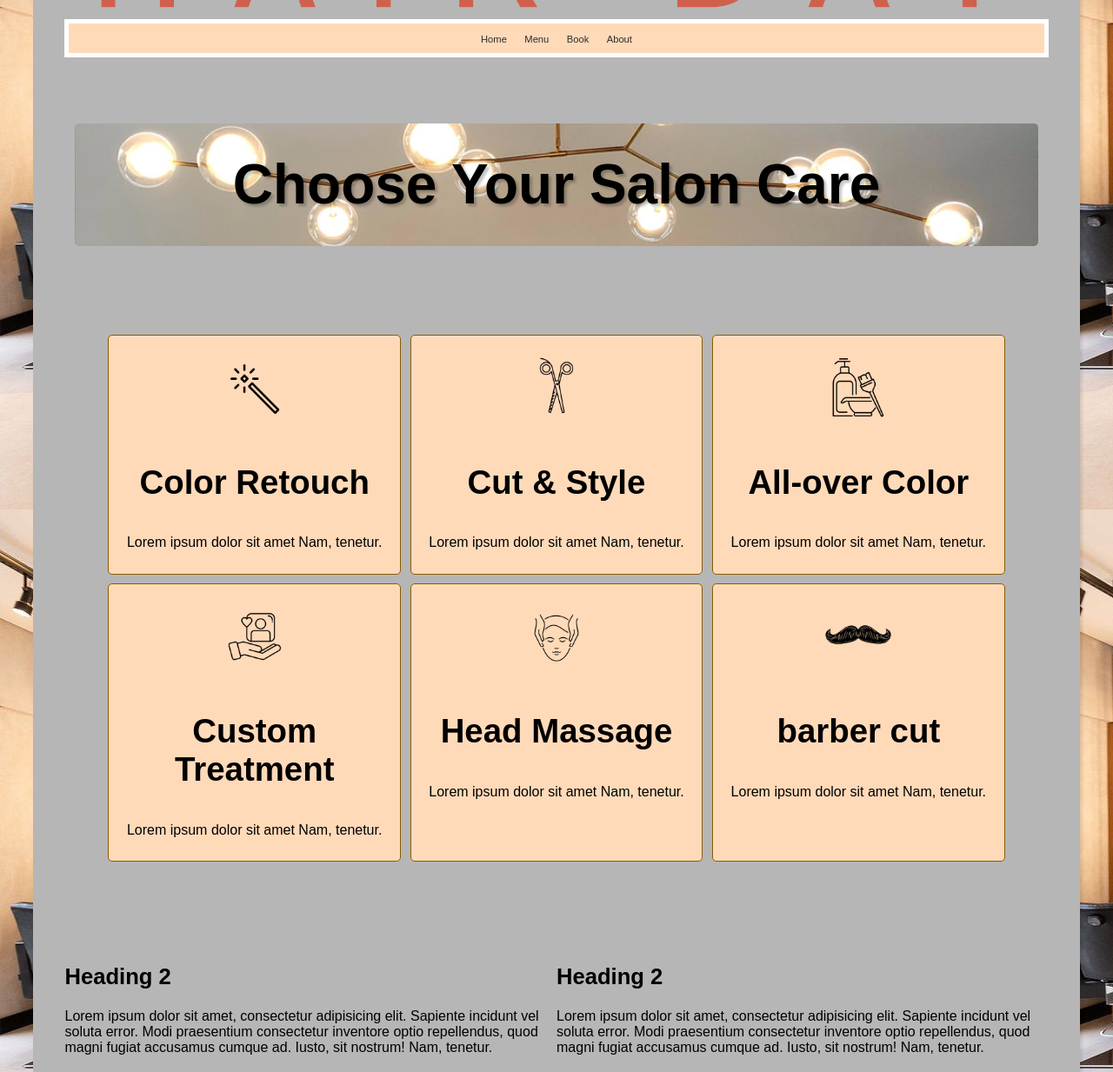
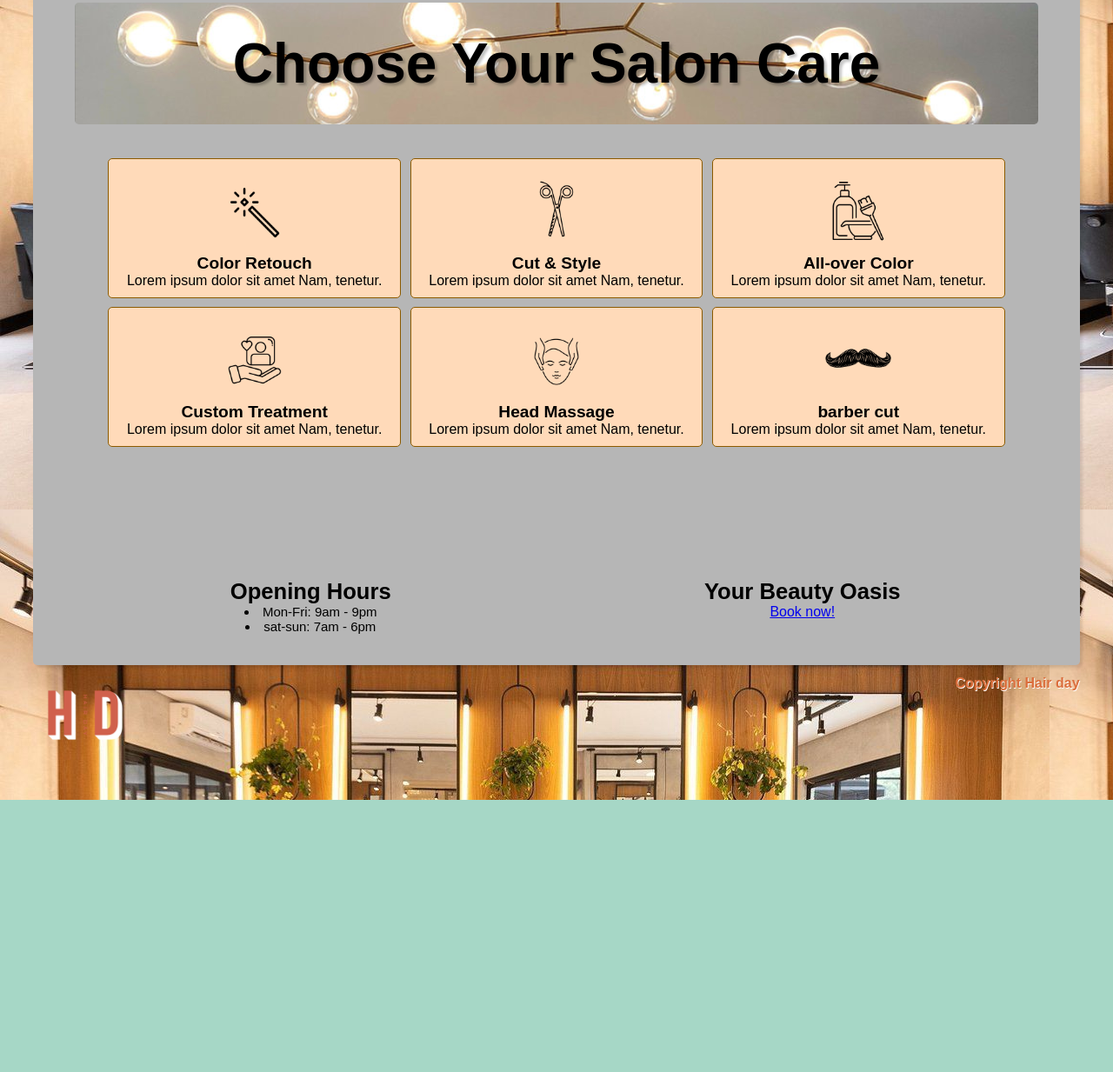
Before and after one commit to gazz-w/HairDayWebSite, a plain HTML site: page index.html in a window 1280 px wide. Shown: the part 218-1451 px from the top of the page at 87% size. After the commit the page ends 1138 px from the top, so only its background shows below. Drawn offline with Linux system fonts and the light colour scheme.

Commit message:
versão beta do site finalizada

```diff
--- a/index.html
+++ b/index.html
@@ -8,7 +8,6 @@
   <title>Hair Day</title>
   <meta name="description" content="A brief description">
   <meta name ="author" content="Hair Day Sallon">
-
   <link rel="stylesheet" href="styles.css">
 
 </head>
@@ -30,71 +29,60 @@
         <article id="choose">
           <h1>Choose Your Salon Care</h1>
           <div class="gridService">
-            <div id="color"><img src="retouch.png" alt="retouch icon"><h3>Color Retouch</h3>
-
+            <a href="book.html">
+              <div id="color">
+                <img src="retouch.png" alt="retouch icon">
+                <h3>Color Retouch</h3>
                 <p>Lorem ipsum dolor sit amet Nam, tenetur.</p>
              </div>
-            <div id="cut"> <img src="cut.png" alt="scissor icon"><h3>Cut & Style</h3>
+            </a>
+            <a href="book.html">
+              <div id="cut"> <img src="cut.png" alt="scissor icon">
+                <h3>Cut & Style</h3>
                 <p>Lorem ipsum dolor sit amet Nam, tenetur.</p>
               </div>
-            <div id="allColor"><img src="hair.png" alt=""><h3>All-over Color</h3>
+            </a>
+            <a href="book.html">
+              <div id="allColor"><img src="hair.png" alt="">
+                <h3>All-over Color</h3>
                 <p>Lorem ipsum dolor sit amet Nam, tenetur.</p>
               </div>
-            <div id="cTreatment"><img src="custom1.png" alt="custom icon"><h3>Custom Treatment</h3>
+            </a>
+            <a href="book.html">
+              <div id="cTreatment"><img src="custom1.png" alt="custom icon">
+                <h3>Custom Treatment</h3>
                 <p>Lorem ipsum dolor sit amet Nam, tenetur.</p>
               </div>
-            <div id="massage"><img src="massage.png" alt="head massage icon"><h3>Head Massage</h3>
+            </a>
+            <a href="book.html">
+              <div id="massage"><img src="massage.png" alt="head massage icon">
+                <h3>Head Massage</h3>
                 <p>Lorem ipsum dolor sit amet Nam, tenetur.</p>
               </div>
-            <div id="barber"><img src="barber.png" alt="mustache icon"><h3>barber cut</h3>
+            </a>
+            <a href="book.html">
+              <div id="barber"><img src="barber.png" alt="mustache icon">
+                <h3>barber cut</h3>
                 <p>Lorem ipsum dolor sit amet Nam, tenetur.</p>
               </div>
+            </a>
           </div>
         </article>
       </section>
-      <br>
-      <br>
-      <br>
-      <br>
-      <br>
-      <br>
-      <br>
-      <br>
-      <br>
-      <br>
-      <br>
-      <br>
-      <br>
-      <br>
-      <br>
-      <br>
-      <br>
-      <br>
-      <br>
-      <br>
-      <br>
-      <br>
-      <br>
-      <br>
-      <br>
-      <br>
-      <br>
-      <br>
 
 
-      <section>
+      <section class="section2">
         <article>
-          <h2> Heading 2</h2>
-          <p>
-            Lorem ipsum dolor sit amet, consectetur adipisicing elit. Sapiente incidunt vel soluta error. Modi praesentium consectetur inventore optio repellendus, quod magni fugiat accusamus cumque ad. Iusto, sit nostrum! Nam, tenetur.
-          </p>
+          <h2> Opening Hours</h2>
+          <div class="openingHours">
+            <li>Mon-Fri: 9am - 9pm</li>
+            <li>sat-sun: 7am - 6pm</li>
+          </div>
         </article>
 
         <article>
-          <h2> Heading 2</h2>
-          <p>
-            Lorem ipsum dolor sit amet, consectetur adipisicing elit. Sapiente incidunt vel soluta error. Modi praesentium consectetur inventore optio repellendus, quod magni fugiat accusamus cumque ad. Iusto, sit nostrum! Nam, tenetur.
-          </p>
+          <h2> Your Beauty Oasis </h2>
+          <a href="book.html">Book now! </a>
         </article>
       </section>
 
@@ -108,8 +96,8 @@
   <div id="footerLogo">
    <img src="logo.png" alt="logo footer">
   </div>
-  <div>
-    <p>Copyright Hair day </p>
+  <div id="copyright">
+    <b>Copyright Hair day</b>
   </div>
 </footer>
 </html>
--- a/styles.css
+++ b/styles.css
@@ -1,25 +1,28 @@
 *{
     font-family: sans-serif;
+    padding: 0;
+    margin:0;
+    box-sizing: border-box;
 }
 
 body {
-    margin-top: 3rem;
+    margin-top: 1.5rem;
     margin-bottom: 3rem;
     margin-left:3%;
     margin-right: 3%;
     background-color: #a6d7c6 ;
     background-image: url(sallon.jpg);
-    backdrop-filter:blur(50%);
-
 }
 
 #floatingBody{
     background-color: #b6b6b6;
     border-radius: 0.3rem;
-    padding: 3%;
+    padding: 0.1% 3% 3% 3%;
     box-shadow: 3px 3px 3px rgba(0, 0, 0, 0.103);
     margin-bottom: 1%;
-    height: 100% ;
+    justify-content: center;
+    align-items: center;
+    width: 100%;
 
 
 }
@@ -42,8 +45,9 @@ nav div {
 
 nav li {
     display: inline-block;
-    font-size: 0.7rem;
+    font-size: 1.5rem;
     background-color: #FFDAB9; /* cor de fundo do menu */
+    max-height: 2%;
 
 }
 
@@ -51,12 +55,14 @@ nav a {
     color: #2c2c2c;
     text-decoration: none;
     background-color: #FFDAB9; /* cor de fundo do menu */
-    padding: 0.5rem
+    padding: 0.1rem;
+
+
 }
 
 nav a:hover {
     background-color: #fff; /* cor de fundo do link ao passar o mouse */
-    color: #008b61; /* cor do texto do link ao passar o mouse */
+    color: #f5a105; /* cor do texto do link ao passar o mouse */
 }
 
 
@@ -77,21 +83,28 @@ h2 {
 
 header > img {
     display: block;
-    margin-top: 2.5%;
+    margin-top: 1%;
     margin-left: auto;
     margin-right: auto;
     padding-left: auto;
     padding-right: auto;
-    max-width: 95%; /* torna a imagem mais responsiva se adequando automaticamente ao tamanho máximo da tela */
+    padding-bottom: 1%;
+    max-width: 80%; /* torna a imagem mais responsiva se adequando automaticamente ao tamanho máximo da tela */
     height: auto;
 
 }
 
-section {
+.section2 {
     display: flex;
+    text-align: center;
+}
+
+#choose {
+    padding-bottom: 10%;
 }
 
 #choose h1 {
+
     text-align: center;
     text-shadow: 3px 3px 3px rgba(0, 0, 0, 0.233);
     color: #000000;
@@ -101,22 +114,24 @@ section {
     background-size: cover;
     background-position-x: center;
     background-position-y:45%;
-    height: 15%;
     padding: 3%;
     border-radius: 0.3rem;
 }
 
 #choose h3 {
-    font-size: 3vw;
+    font-size: 2.4vh;
 }
 
 #choose .gridService {
     display: grid;
-    height: 10rem;
+    height: 75%;
     grid-template-rows: 0.5fr 0.5fr; /* define duas fileiras com altura igual */
     grid-template-columns: 1fr 1fr 1fr; /* define três colunas com largura igual */
-    padding: 3%
+    padding: 3%;
+
 }
+
+
 
 
 .gridService img{
@@ -124,18 +139,30 @@ section {
 
 }
 
+.gridService a{
+    color: #000000;
+    text-decoration: none;
+}
+
 #color {
-    background-color: #FFDAB9 ;
+    background-color: #FFDAB9;
     border-radius: 5px;
     padding: 3%;
     text-align: center;
     border-style: solid;
-    border-color:#8b5a00;
+    border-color: #8b5a00;
     border-width: 1px;
     margin: 1.5%;
+}
 
 
+#color:hover {
+    box-shadow: 3px 3px 3px rgba(0, 0, 0, 0.103);
+    background-color:#ffe5cd;
+    border-color:#694400 ;
 }
+
+
 
 #cut {
     background-color: #FFDAB9 ;
@@ -146,8 +173,14 @@ section {
     border-color:#8b5a00;
     border-width: 1px;
     margin: 1.5%;
+}
 
+#cut:hover {
+    box-shadow: 3px 3px 3px rgba(0, 0, 0, 0.103);
+    background-color:#ffe5cd;
+    border-color:#694400 ;
 }
+
 
 #allColor {
     background-color: #FFDAB9 ;
@@ -161,6 +194,12 @@ section {
 
 }
 
+#allColor:hover {
+    box-shadow: 3px 3px 3px rgba(0, 0, 0, 0.103);
+    background-color:#ffe5cd;
+    border-color:#694400 ;
+}
+
 #cTreatment {
     background-color: #FFDAB9 ;
     border-radius: 5px;
@@ -172,6 +211,13 @@ section {
     margin: 1.5%;
 
 }
+
+#cTreatment:hover {
+    box-shadow: 3px 3px 3px rgba(0, 0, 0, 0.103);
+    background-color:#ffe5cd;
+    border-color:#694400 ;
+}
+
 #massage {
     background-color: #FFDAB9 ;
     border-radius: 5px;
@@ -183,6 +229,13 @@ section {
     margin: 1.5%;
 
 }
+
+#massage:hover {
+    box-shadow: 3px 3px 3px rgba(0, 0, 0, 0.103);
+    background-color:#ffe5cd;
+    border-color:#694400 ;
+}
+
 #barber {
     background-color: #FFDAB9 ;
     border-radius: 5px;
@@ -194,6 +247,11 @@ section {
     margin: 1.5%;
 }
 
+#barber:hover {
+    box-shadow: 3px 3px 3px rgba(0, 0, 0, 0.103);
+    background-color:#ffe5cd;
+    border-color:#694400 ;
+}
 
 
 
@@ -203,27 +261,33 @@ article {
 
 footer {
     display: flex;
+    color: #fff;
 }
 
 footer div {
     flex: 1;
+    width: 5%;
+}
 
+.openingHours{
+    font-size: 15px;
 }
 
 #footerLogo{
-   width: 10%
+   width: 5%
 }
 
 
 footer img{
     padding: 16px;
-    width: 20%;
+    max-width: 15vh;
+    max-height: 15vh;
 
 }
 
-@media screen and (max-width: 600px) {
-    nav li {
-      display: block;
-      margin: 10px 0;
-    }
+#copyright{
+    color: #db6e3c;
+    text-align: end;
+    text-shadow: 0.7px 0.7px 0px rgb(255, 255, 255);
+
 }
```
Also changed, not shown: backGroundColor.jpeg (added). Lines whose indentation alone changed are shown as unchanged.
